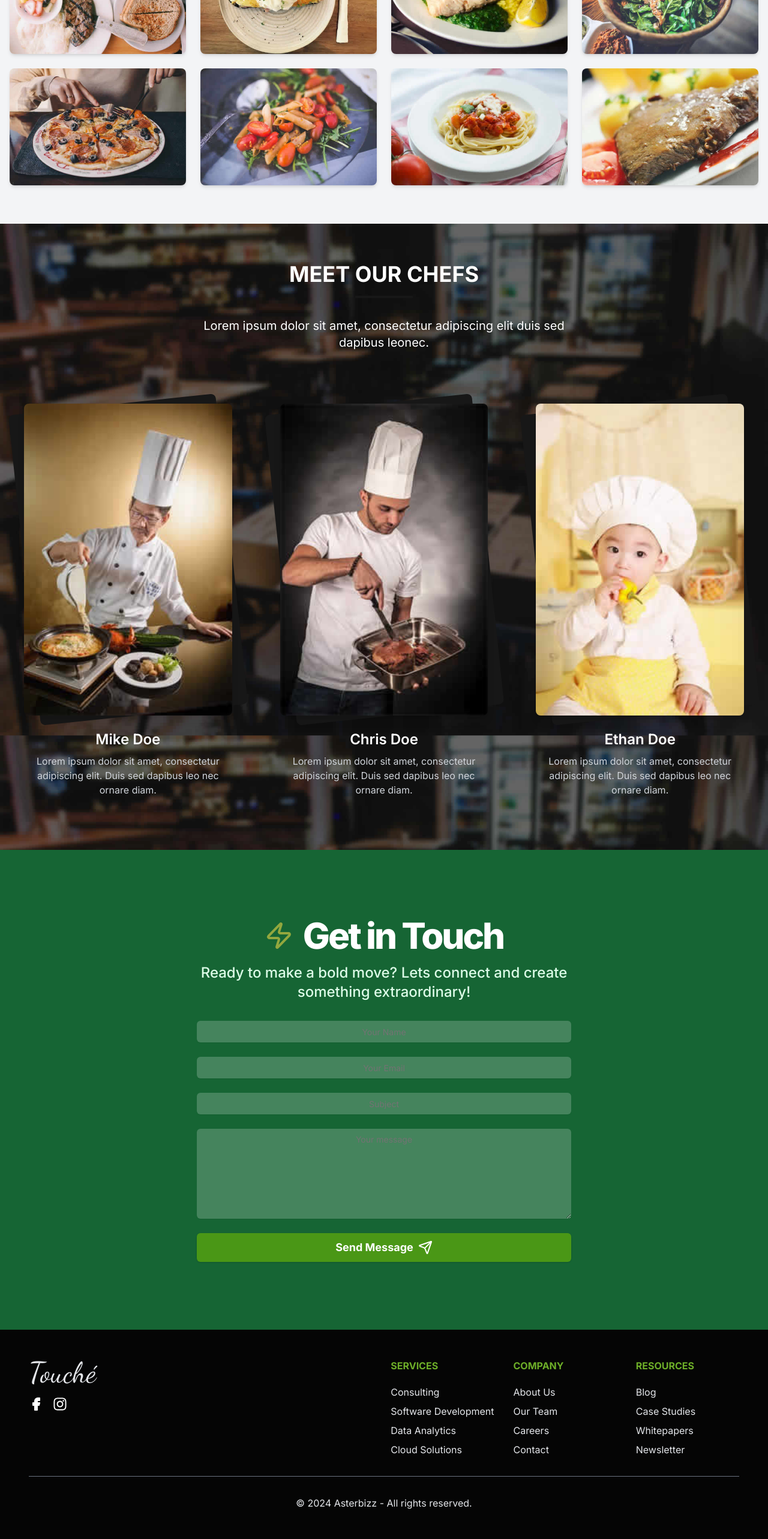
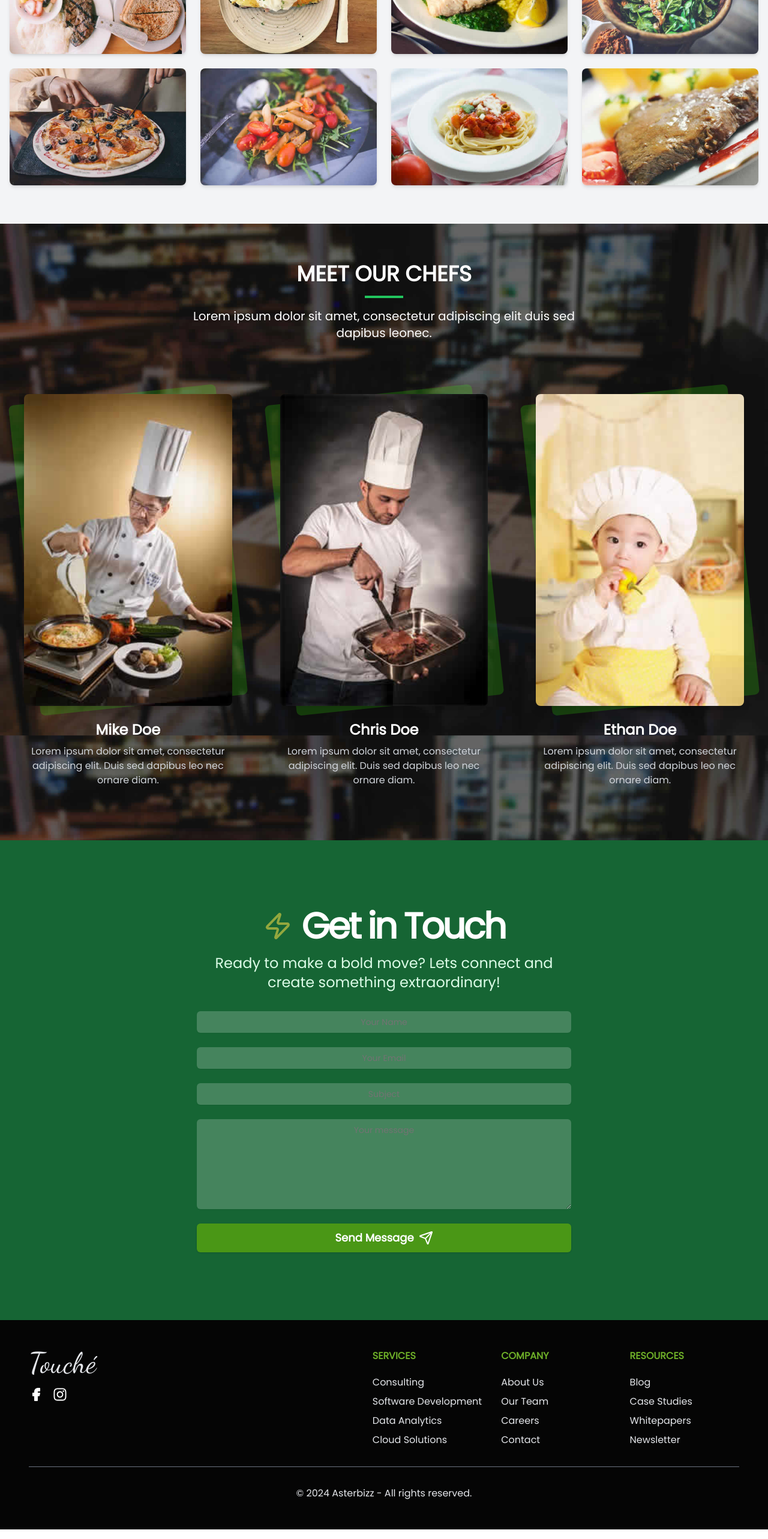
Before and after one commit to MarioBarrera14/TiendaTouche, a Next.js app: page / in a window 1280 px wide. Shown: the part 3496-6062 px from the top of the page at 60% size. Built offline with nearby package versions, Linux system fonts and the light colour scheme.

Commit message:
first commit

```diff
--- a/src/components/contact/contacto.tsx
+++ b/src/components/contact/contacto.tsx
@@ -6,6 +6,7 @@ import { Input } from "@/components/ui/input"
 import { Textarea } from "@/components/ui/textarea"
 import { toast } from '@/hooks/use-toast'
 import { Zap, Send } from 'lucide-react'
+import { poppins } from '@/config/fonts'
 
 export default function ContactSection() {
   const [isSubmitting, setIsSubmitting] = useState(false)
@@ -36,7 +37,7 @@ export default function ContactSection() {
   }
 
   return (
-    <section id="contact" className="py-16 bg-green-800 text-white flex items-center justify-center min-h-screen">
+    <section id="contact" className={`py-16 bg-green-800 text-white flex items-center justify-center min-h-screen ${poppins.className}`}>
       <div className="container px-4 md:px-6 max-w-2xl">
         <div className="flex flex-col items-center space-y-8 text-center">
           <div className="space-y-4">
--- a/src/components/descripcion/chef.tsx
+++ b/src/components/descripcion/chef.tsx
@@ -1,9 +1,10 @@
+import { poppins } from '@/config/fonts';
 import Image from 'next/image'
 
 export default function Component() {
   return (
     <div
-      className="relative min-h-screen bg-fixed bg-cover bg-center"
+      className={`relative min-h-screen bg-fixed bg-cover bg-center ${poppins.className}`}
       style={{
         backgroundImage: "url('img/team-bg.jpg?height=1080&width=1920')",
       }}
@@ -13,7 +14,7 @@ export default function Component() {
         <h2 className="text-3xl md:text-4xl font-bold text-center mb-4 text-white">
           MEET OUR CHEFS
         </h2>
-        <div className="w-24 h-1 bg-primary mx-auto mb-8"></div>
+        <div className="w-16 h-1 bg-green-500 mx-auto mb-4"></div>
         <p className="text-lg md:text-xl text-center mb-16 max-w-2xl mx-auto text-white">
           Lorem ipsum dolor sit amet, consectetur adipiscing elit duis sed
           dapibus leonec.
@@ -41,7 +42,7 @@ export default function Component() {
           ].map((chef, index) => (
             <div key={index} className="bg-transparent p-4 md:p-6 rounded-lg">
               <div className="relative mb-6">
-                <div className="absolute inset-0 bg-primary bg-opacity-20 rounded-lg transform bg-[#37f708] w-full h-full -rotate-6"></div>
+                <div className="absolute inset-0 bg-opacity-20 rounded-lg transform bg-[#37f708] w-full h-full -rotate-6"></div>
                 <div className="relative">
                   <Image
                     src={chef.image}
--- a/src/components/footer/footer.tsx
+++ b/src/components/footer/footer.tsx
@@ -3,7 +3,7 @@
 import { LuFacebook } from "react-icons/lu"
 import { FaInstagram } from "react-icons/fa"
 import Link from "next/link"
-import { dancingScript } from "@/config/fonts"
+import { dancingScript, poppins } from "@/config/fonts"
 
 export default function Footer() {
   return (
@@ -27,7 +27,7 @@ export default function Footer() {
           </div>
 
           {/* Links Section */}
-          <div className="grid grid-cols-1 sm:grid-cols-2 md:grid-cols-3 gap-8 w-full md:w-auto">
+          <div className={`grid grid-cols-1 sm:grid-cols-2 md:grid-cols-3 gap-8 w-full md:w-auto ${poppins.className}`}>
             {/* Services */}
             <div className="flex flex-col gap-2">
               <div className="font-bold uppercase text-[#6dae28] pb-3">Services</div>
@@ -59,7 +59,7 @@ export default function Footer() {
 
         {/* Footer Bottom */}
         <div className="w-full border-t border-gray-500 my-8"></div>
-        <div className="text-center">
+        <div className={`text-center ${poppins.className}`}>
           © 2024 Asterbizz - All rights reserved.
         </div>
       </div>
```
